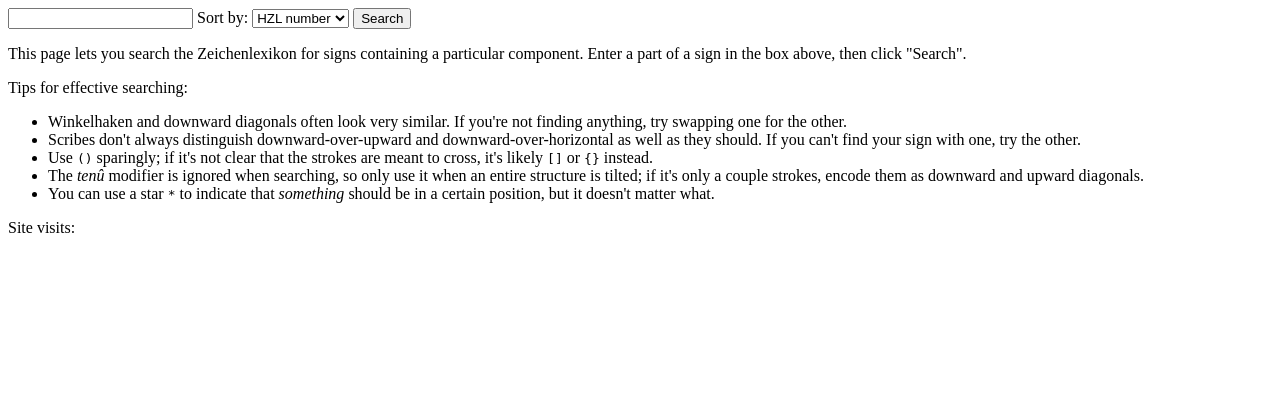
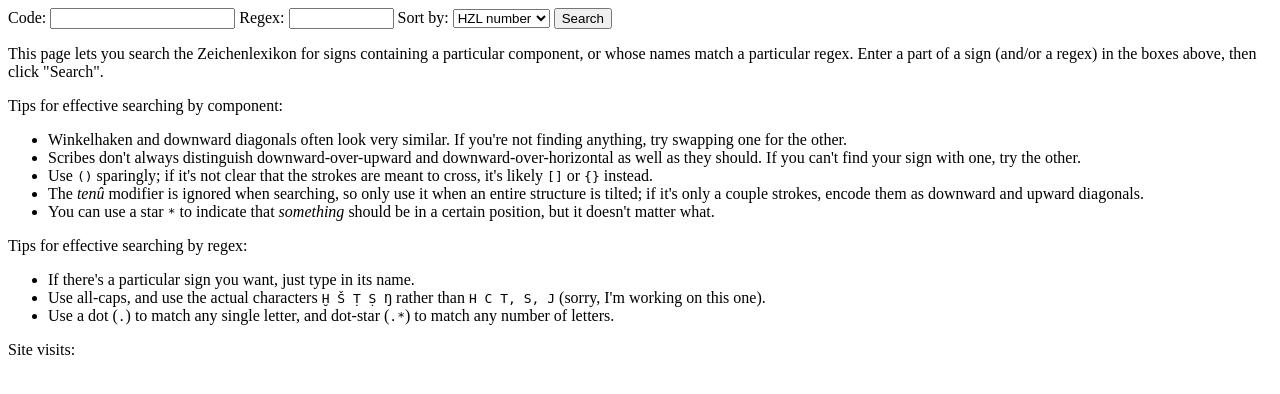
Before and after one commit to dstelzer/cuneiformtools, a Flask app: page /search in a window 1280 px wide. Shown: the top 394 px of the page. Run offline with Flask 2, Linux system fonts and the light colour scheme; parts of the project's set-up code (start-up, migrations or seed data) failed here and were passed over; some libraries are stand-ins or nearby versions.

Commit message:
add regex search; tentatively calling this a stable version

```diff
--- a/flask_main.py
+++ b/flask_main.py
@@ -48,9 +48,10 @@ def do_hantatallas():
 @app.route('/search')
 def do_hant_search():
 	code = request.args.get('code', '', type=str)
+	regex = request.args.get('regex', '', type=str)
 	sort = request.args.get('sort', 'hzl', type=str)
-	matches, table = do_searching(code, sort)
-	return render_template('search.html', code=code, sort=sort, matches=matches, table=table)
+	matches, table = do_searching(code, regex, sort)
+	return render_template('search.html', code=code, regex=regex, sort=sort, matches=matches, table=table)
 
 @app.route('/galdubsar', methods=['GET', 'POST'])
 def do_galdubsar():
--- a/hantatallas/database.py
+++ b/hantatallas/database.py
@@ -47,14 +47,20 @@ class DatabaseEntry:
 			self.langs['SUM'][0] if self.langs['SUM'] else '',
 		)
 
-	def find_matches(self, part):
+	def find_matches(self, part=None, regex=None):
+		if regex is not None:
+			if not any(re.search(regex, name) for name in self.names):
+				return # We didn't match the regex
 		for i, (pres, func) in enumerate(zip(self.forms, self.functional)):
-			if part in func:
+			if part is None:
+				ident = f'{self.ident}/{i}' if i else str(self.ident)
+				yield ident, pres, ()
+			elif part in func:
 				ident = f'{self.ident}/{i}' if i else str(self.ident)
 				match = func.highlight_containment(part)
 				yield ident, pres, match
 
-	def yield_all(self):
+	def yield_all(self): # TODO not needed now, find_matches with no params does this
 		for i, pres in enumerate(self.forms):
 			ident = f'{self.ident}/{i}' if i else str(self.ident)
 			yield ident, pres, ()
@@ -129,10 +135,10 @@ class Database:
 		self.sorted['complex'] = sorted(self.data, key=DatabaseEntry.sort_complex)
 		self.sorted['usage'] = sorted(self.data, key=DatabaseEntry.sort_usage)
 
-	def lookup(self, part):
+	def lookup(self, part, regex):
 		func = part.functional_form()
 		for entry in self.data:
-			yield from entry.find_matches(func)
+			yield from entry.find_matches(func, regex)
 
 	def yield_all(self): # TODO: probably not needed now due to wildcards
 		for entry in self.data:
@@ -159,6 +165,8 @@ class Database:
 	def parse_transcription(self, trans): # Go from a textual transcription to a list of rows of signs and spacers
 		# Special codes: `n newline, `r ruling, `t space
 		results = []
+		trans = trans.replace('\r', '') # Carriage returns are the bane of text processing
+		trans = trans.replace('\n`r\n', '`r')
 		trans = trans.replace('`r', '`n`R`n')
 		trans = trans.replace('`n', '\n') # For circumstances where newlines aren't possible, we define an alternative
 		for i, line in enumerate(trans.split('\n')):
@@ -171,25 +179,30 @@ class Database:
 			line = re.sub(r'\s+', '.`t.', line) # Replace whitespace with `s
 			line = line.replace('-', '.') # Standardize separators
 			for j, unit in enumerate(line.split('.')):
-				if not unit: continue
-				if unit == '`t':
-					row.append(Spacer())
-				elif unit.startswith('%'):
-					row.append(parse(unit[1:]))
-				else:
-					unit = self.clean_name(unit)
-					if unit in self.expansions:
-						for subunit in self.expansions[unit]:
-							if subunit not in self.name_lookup: raise ValueError('Internal problem in expansion of {unit}: could not find subunit {subunit}. Please report this!') # This should never happen, ideally
-							row.append(self.name_lookup[subunit])
+				try:
+					if not unit: continue
+					if unit == '`t':
+						row.append(Spacer())
+					elif unit.startswith('%'):
+						row.append(parse(unit[1:]))
 					else:
-						row.append(self.find_by_name(unit))
+						unit = self.clean_name(unit)
+						if unit in self.expansions:
+							for subunit in self.expansions[unit]:
+								if subunit not in self.name_lookup: raise ValueError('Internal problem in expansion of {unit}: could not find subunit {subunit}. Please report this!') # This should never happen, ideally
+								row.append(self.name_lookup[subunit])
+						else:
+							row.append(self.find_by_name(unit))
+				except ValueError as e:
+					print(f'Parse error in line {i+1}, sign {j+1}')
+					if e.args: print('\n'.join(e.args))
+					raise
 			results.append(row)
 		return results
 
 	# Present results as an HTML table - this is kind of a mess and deserves refactoring
-	def lookup_as_table(self, part, sort='hzl'):
-		func = part.functional_form()
+	def lookup_as_table(self, part=None, regex=None, sort='hzl'):
+		func = part.functional_form() if part else None
 		rows = [
 			['<tr id="hzl"><th scope="row">HZL Number</th>'],
 			['<tr id="comp"><th scope="row">Composition</th>'],
@@ -205,7 +218,7 @@ class Database:
 		matches = 0
 
 		for entry in self.sorted[sort]:
-			matching_forms = list(entry.find_matches(func))
+			matching_forms = list(entry.find_matches(func, regex))
 			if matching_forms:
 				matches += 1
 				colspan = len(matching_forms)
@@ -247,5 +260,5 @@ if __name__ == '__main__':
 	db.load_data('data/hzl.dat')
 	db.prepare_sorting()
 	while True:
-		for name, code, match in db.lookup(parse(input())):
+		for name, code, match in db.lookup(parse(input('Code: ')), re.compile(input('Regex: '))):
 			print(name, code, match)
--- a/hantatallas/web_version.py
+++ b/hantatallas/web_version.py
@@ -2,6 +2,7 @@ from contextlib import redirect_stdout
 from io import StringIO, BytesIO
 from urllib.parse import urlencode
 import html
+import re
 
 from flask import Response
 from werkzeug.wsgi import FileWrapper
@@ -56,22 +57,35 @@ db.load_expansions('./hantatallas/data/replacements.dat')
 db.load_data('./hantatallas/data/hzl.dat')
 db.prepare_sorting()
 
-def do_searching(code, sort):
+def do_searching(code, regex, sort):
 	log = StringIO()
-	try:
-		with redirect_stdout(log):
-			piece = parse(code)
-	except ValueError:
-		return -1, '<pre>'+log.getvalue()+'</pre>'
-	return db.lookup_as_table(piece, sort)
+	if code.strip():
+		try:
+			with redirect_stdout(log):
+				piece = parse(code)
+		except ValueError:
+			return -1, '<pre>'+log.getvalue()+'</pre>'
+	else:
+		piece = None
+
+	if regex.strip():
+		try:
+			recomp = re.compile(regex.strip())
+		except re.error as e:
+			return -1, f'<pre>Regex error: {e.args[0]}</pre>'
+	else:
+		recomp = None
+
+	return db.lookup_as_table(piece, recomp, sort)
 
 def do_scribing(instr, rendname, format='png', rendparams=None, layoutparams=None):
 	log = StringIO() # If there's an error, it'll get pretty-printed to stdout. So we capture everything sent to stdout in order to show it to the user if needed.
 	try:
 		with redirect_stdout(log):
 			rows = db.parse_transcription(instr)
-	except ValueError:
-		return '<pre>'+log.getvalue()+'</pre>'
+	except ValueError as e:
+		result = log.getvalue() or 'Error outside normal handling system\n'+'\n'.join(e.args) # The error message should always be pretty-printed to stdout, but just in case it's not we have a fallback here (printing the exception's arguments)
+		return '<pre>'+result+'</pre>'
 
 	renderclass = renderers[rendname]
 
--- a/templates/search.html
+++ b/templates/search.html
@@ -17,7 +17,8 @@
 	</head>
 	<body>
 		<form action="/search" method="get" accept-charset="utf-8">
-			<input type="text" name="code" size="20" value="{{code}}" />
+			<label>Code: <input type="text" name="code" size="20" value="{{code}}" /></label>
+			<label>Regex: <input type="text" name="regex" size="10" value="{{regex}}" /></label>
 			<label>Sort by: <select name="sort" id="sort">
 				<option value="hzl" {{ 'selected' if sort=='hzl' else '' }}>HZL number</option>
 				<option value="complex" {{ 'selected' if sort=='complex' else '' }}>Complexity</option>
@@ -26,29 +27,40 @@
 			<input type="submit" value="Search" />
 		</form>
 
-		{% if code != '' %}
-			<h3>Results for <tt>{{code}}</tt>, sorting by {{ {'hzl':'HZL number','complex':'complexity','usage':'usage'}[sort] }}</h3>
+		{% if code != '' or regex != '' %}
+			<h3>Results
+				{% if code != '' %} for <tt>{{code}}</tt>{% endif %}
+				{% if regex != '' %} matching <tt>{{regex}}</tt>{% endif %}
+				 sorted by {{ {'hzl':'HZL number','complex':'complexity','usage':'usage'}[sort] }}</h3>
 
 			{% if matches == -1 %}
 				{{table|safe}}
 			{% elif matches == 0 %}
-				<p><img src="/rendersign?code={{code|urlencode}}" height="100px" /></p>
+				{% if code != '' %} <p><img src="/rendersign?code={{code|urlencode}}" height="100px" /></p> {% endif %}
 				<p>No matches found</p>
 			{% else %}
-				<p><img src="/rendersign?code={{code|urlencode}}" height="100px" /></p>
+				{% if code != '' %} <p><img src="/rendersign?code={{code|urlencode}}" height="100px" /></p> {% endif %}
 				<p>Found {{matches}} matching {{'signs' if matches>1 else 'sign'}}</p>
 				{{table|safe}}
 			{% endif %}
 		{% else %}
-			<p>This page lets you search the Zeichenlexikon for signs containing a particular component. Enter a part of a sign in the box above, then click "Search".</p>
+			<p>This page lets you search the Zeichenlexikon for signs containing a particular component, or whose names match a particular regex. Enter a part of a sign (and/or a regex) in the boxes above, then click "Search".</p>
 
-			<p>Tips for effective searching:
+			<p>Tips for effective searching by component:
 			<ul>
 				<li>Winkelhaken and downward diagonals often look very similar. If you're not finding anything, try swapping one for the other.</li>
 				<li>Scribes don't always distinguish downward-over-upward and downward-over-horizontal as well as they should. If you can't find your sign with one, try the other.</li>
 				<li>Use <tt>()</tt> sparingly; if it's not clear that the strokes are meant to cross, it's likely <tt>[]</tt> or <tt>{}</tt> instead.</li>
 				<li>The <em>tenû</em> modifier is ignored when searching, so only use it when an entire structure is tilted; if it's only a couple strokes, encode them as downward and upward diagonals.</li>
 				<li>You can use a star <tt>*</tt> to indicate that <em>something</em> should be in a certain position, but it doesn't matter what.</li>
+			</ul>
+			</p>
+
+			<p>Tips for effective searching by regex:
+			<ul>
+				<li>If there's a particular sign you want, just type in its name.</li>
+				<li>Use all-caps, and use the actual characters <tt>Ḫ Š Ṭ Ṣ Ŋ</tt> rather than <tt>H C T, S, J</tt> (sorry, I'm working on this one).</li>
+				<li>Use a dot (<tt>.</tt>) to match any single letter, and dot-star (<tt>.*</tt>) to match any number of letters.</li>
 			</ul>
 			</p>
 		{% endif %}
```
Also changed, not shown: galdubsar.html (+39 -0 lines), hantatallas/layout.py (+11 -3 lines).
